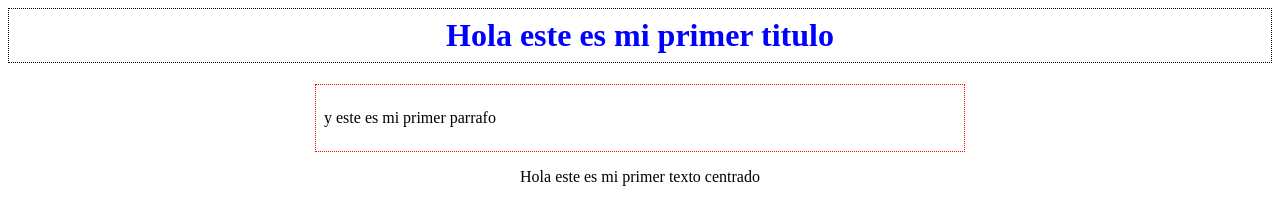
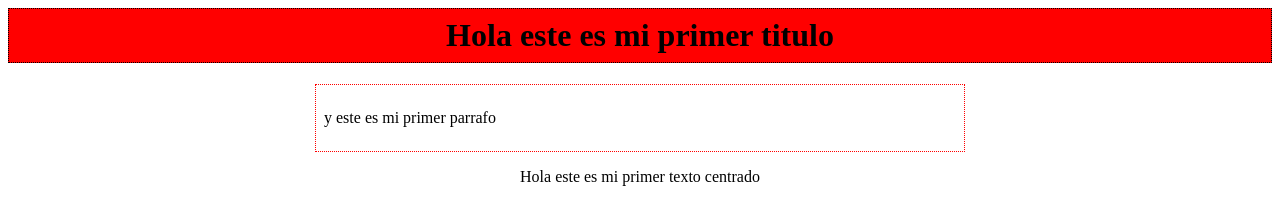
Before and after one commit to amgelo7/amgelo7.github.io, a plain HTML site: page index.html in a window 1280 px wide. Drawn offline with Linux system fonts and the light colour scheme.

Commit message:
Update index.html

```diff
--- a/index.html
+++ b/index.html
@@ -5,9 +5,9 @@
     <title>Esta mi primera página de ejemplo</title>
     <style>
       h1{
-        color: blue;
+        color: whrite;
       }
-    .centrado{text-align:center;border:1px dotted #000; padding:8px;}
+    .centrado{text-align:center;border:1px dotted #000; padding:8px; background-color:red}
     div{width:50%;border:1px dotted #f00;padding:8px;margin:auto;}
     center{margin:16px 0;}
     </style>
```
